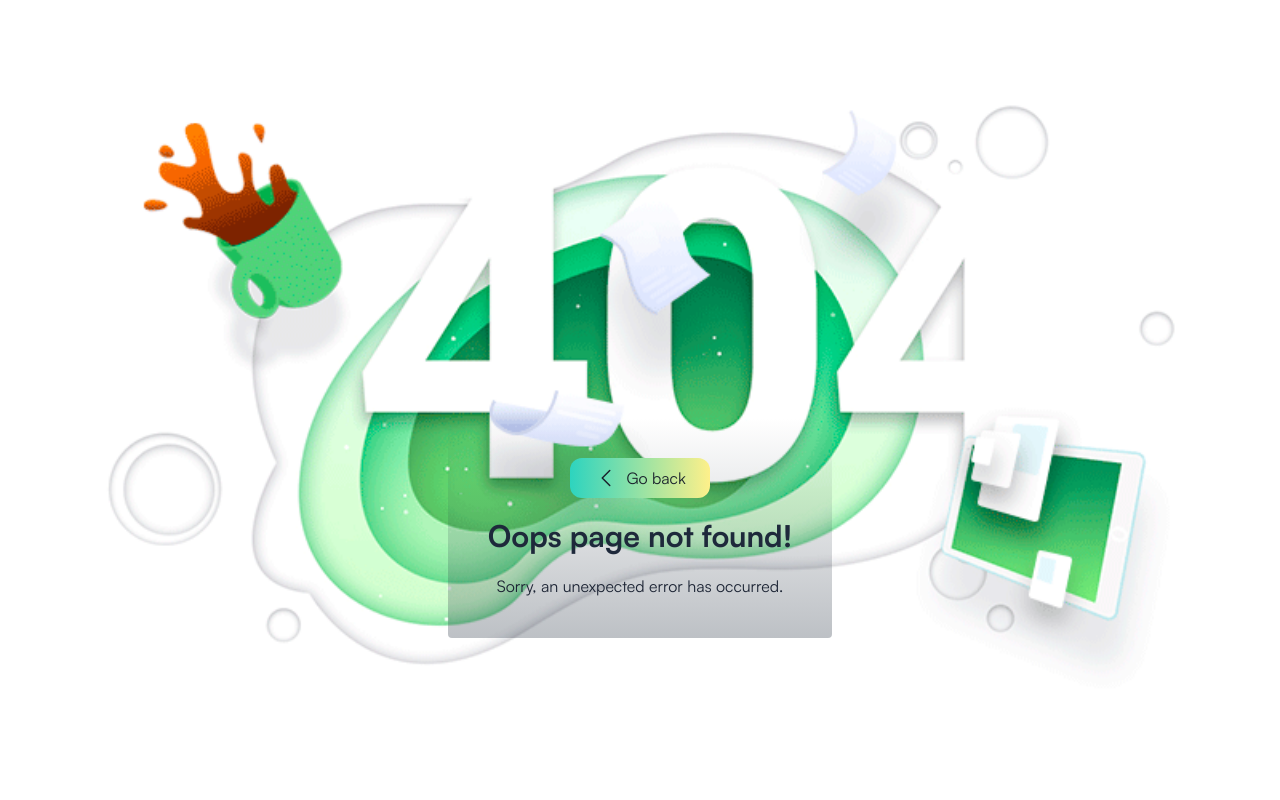
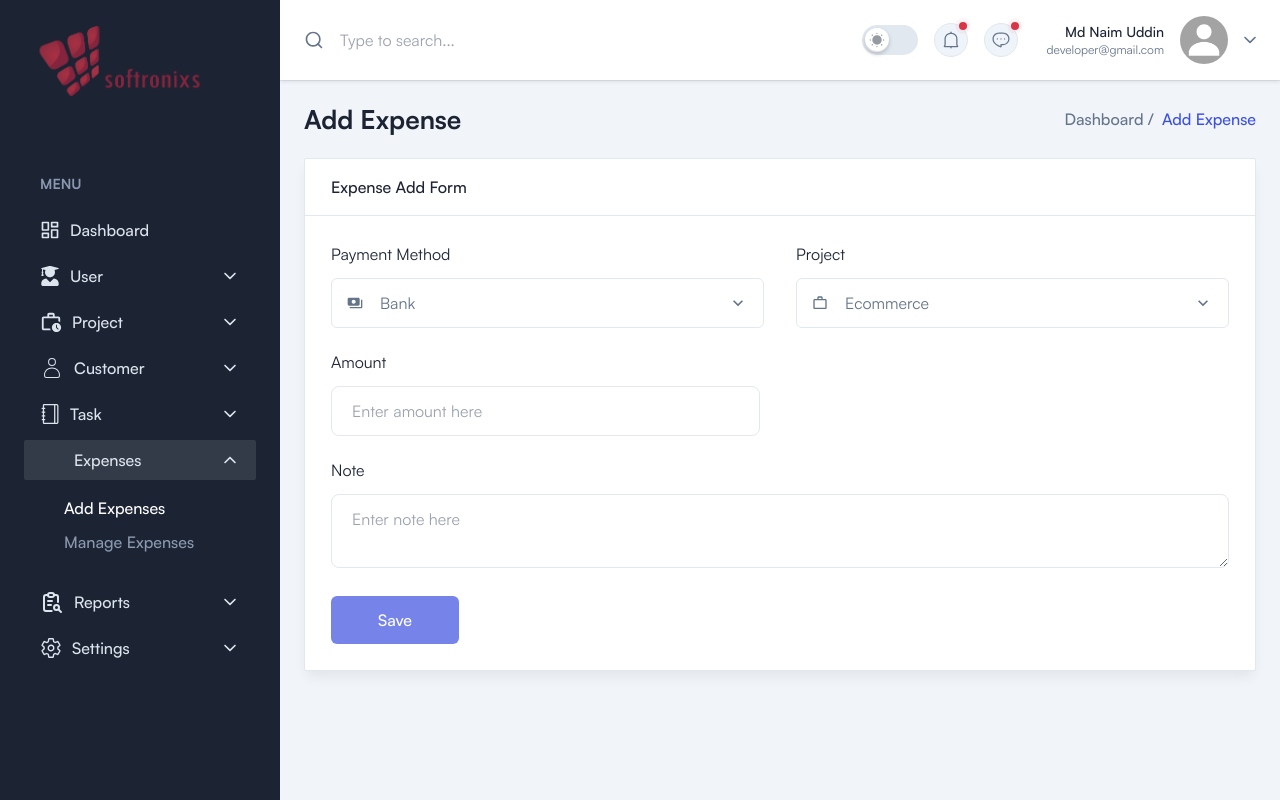
Before and after one commit to naimuddin94/crm-frontend, a React (Vite) app: page /expenses/add-expenses in a window 1280 px wide. Before the commit this address had no page. Built offline with nearby package versions, Linux system fonts and the light colour scheme; some icons are missing.

Commit message:
add expense page added

```diff
--- a/src/Routes/Route.tsx
+++ b/src/Routes/Route.tsx
@@ -11,6 +11,7 @@ import AddCustomer from "../pages/Customer/AddCustomer";
 import ManageCustomer from "../pages/Customer/ManageCustomer";
 import AddTask from "../pages/Task/AddTask";
 import ManageTasks from "../pages/Task/ManageTasks";
+import AddExpense from "../pages/Expense/AddExpense";
 
 const router = createBrowserRouter([
   {
@@ -54,6 +55,10 @@ const router = createBrowserRouter([
         path: "/task/manage-task",
         element: <ManageTasks />,
       },
+      {
+        path: "/expenses/add-expenses",
+        element: <AddExpense />,
+      },
     ],
   },
   {
--- /dev/null
+++ b/src/pages/Expense/AddExpense.tsx
@@ -0,0 +1,57 @@
+import Breadcrumb from "../../components/Breadcrumbs/Breadcrumb";
+import { SubmitHandler, useForm } from "react-hook-form";
+import FormHeading from "../../components/Utility/FormHeading";
+import Input from "../../components/Utility/Input";
+import Select from "../../components/Utility/Select";
+import Textarea from "../../components/Utility/Textarea";
+import Button from "../../components/Utility/Button";
+import { MdOutlineWorkOutline, MdPayments } from "react-icons/md";
+import { GoAlert } from "react-icons/go";
+
+interface AddExpenseInput {
+  payment_method: string;
+  project: string;
+  amount: number;
+  note: string;
+}
+
+const AddExpense = () => {
+  const { register, handleSubmit } = useForm<AddExpenseInput>();
+  const onSubmit: SubmitHandler<AddExpenseInput> = (data) => console.log(data);
+  return (
+    <>
+      <Breadcrumb pageName={"Add Expense"} />
+
+      <form onSubmit={handleSubmit(onSubmit)}>
+        <div className="rounded-sm border border-stroke bg-white shadow-default dark:border-strokedark dark:bg-boxdark">
+          <FormHeading heading="Expense Add Form" />
+          <div className="flex flex-col gap-5.5 p-6.5">
+            <div className="input-group">
+              <Select
+                label="Payment Method"
+                icon={<MdPayments />}
+                options={["Bank", "Bkash", "Nogod", "Roket"]}
+                register={register}
+              />
+              <Select
+                label="Project"
+                icon={<MdOutlineWorkOutline />}
+                options={["Ecommerce", "Admin Panel", "Travel"]}
+                register={register}
+              />
+            </div>
+            <div className="md:max-w-[50%] pr-5">
+              <Input label="Amount" register={register} />
+            </div>
+            <div>
+              <Textarea label="Note" register={register} />
+            </div>
+            <Button type="submit">Save</Button>
+          </div>
+        </div>
+      </form>
+    </>
+  );
+};
+
+export default AddExpense;
```
